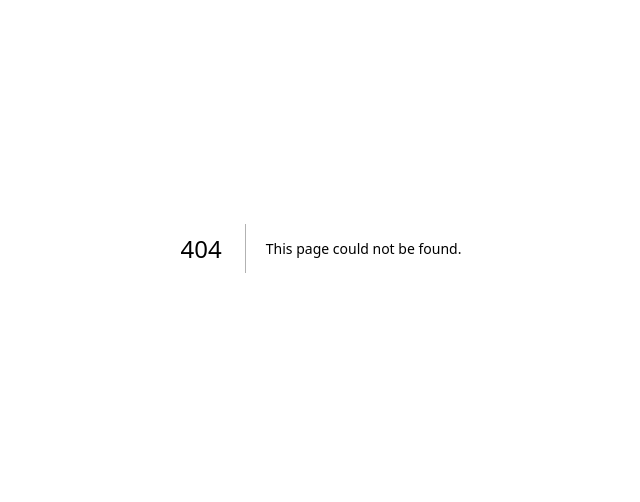
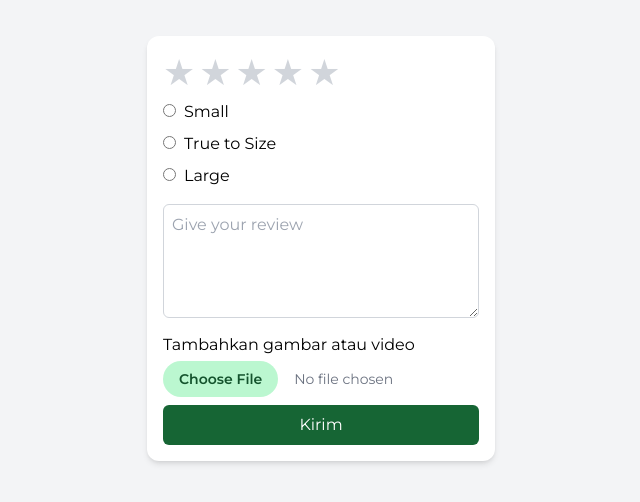
Before and after one commit to CaturAgeng/WeRent-FE, a Next.js app: page /rating in a window 1280 px wide. Before the commit this address had no page. Shown: the part 152-654 px from the top of the page, without its empty margins (319-959 px from the left). Built offline with nearby package versions, Linux system fonts and the light colour scheme.

Commit message:
Adding route for rating

```diff
--- /dev/null
+++ b/app/rating/page.tsx
@@ -0,0 +1,12 @@
+import React from "react";
+import RateWrapper from "@/features/rate/components/rateWrapper";
+
+const RatePage: React.FC = () => {
+    return (
+        <div className="min-h-screen bg-gray-100 flex items-center justify-center">
+            <RateWrapper userId={0} productId={0} />
+        </div>
+    );
+};
+
+export default RatePage;
```
